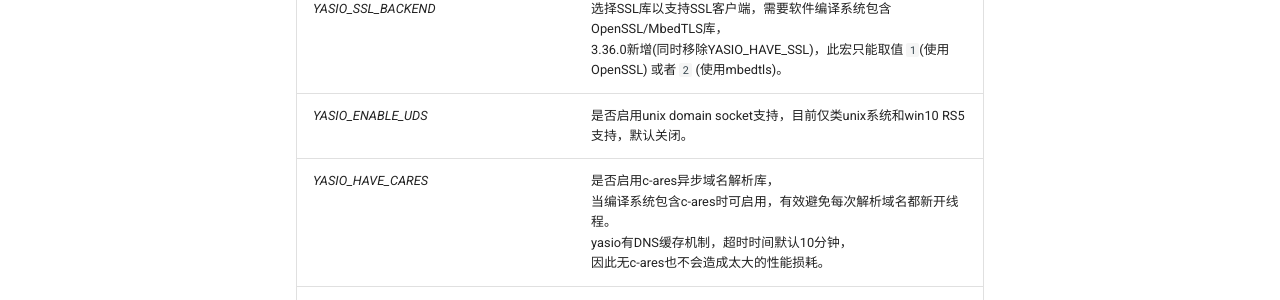
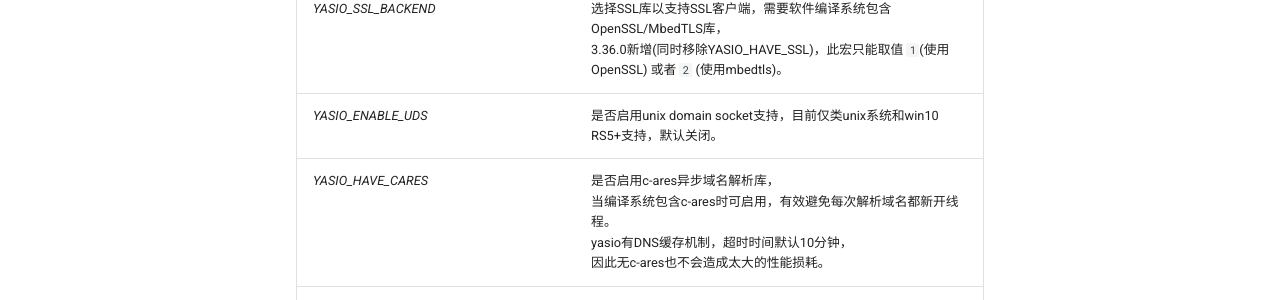
Before and after one commit to yasio/docs-936, an MkDocs documentation site: the page built from docs/preprocessor.md, in a window 1280 px wide and 1103 px high. Shown: the part 418-718 px from the top of the window. Built offline with MkDocs 1.6.1 and Material for MkDocs 9.7.7, drawn with Linux system fonts in a browser that asks for light colours; comment, search, counter and statistics services are not loaded.

```diff
--- a/docs/preprocessor.md
+++ b/docs/preprocessor.md
@@ -7,7 +7,7 @@
 |*YASIO_HAVE_KCP*|是否启用kcp传输支持，需要kcp已经在软件编译系统中，默认关闭。|
 |*YASIO_HEADER_ONLY*|是否以仅头文件的方式使用yasio核心组件，默认关闭。|
 |*YASIO_SSL_BACKEND*|选择SSL库以支持SSL客户端，需要软件编译系统包含OpenSSL/MbedTLS库，<br/>3.36.0新增(同时移除YASIO_HAVE_SSL)，此宏只能取值 `1`(使用OpenSSL) 或者 `2` (使用mbedtls)。|
-|*YASIO_ENABLE_UDS*|是否启用unix domain socket支持，目前仅类unix系统和win10 RS5支持，默认关闭。|
+|*YASIO_ENABLE_UDS*|是否启用unix domain socket支持，目前仅类unix系统和win10 RS5+支持，默认关闭。|
 |*YASIO_HAVE_CARES*|是否启用c-ares异步域名解析库，<br/>当编译系统包含c-ares时可启用，有效避免每次解析域名都新开线程。<br/>yasio有DNS缓存机制，超时时间默认10分钟，<br/>因此无c-ares也不会造成太大的性能损耗。|
 |*YASIO_VERBOSE_LOG*|是否打印详细日志，默认关闭。|
 |*YASIO_NT_COMPAT_GAI*|是否启用Windows XP系统下使用 `getaddrinfo` API支持。|
```
